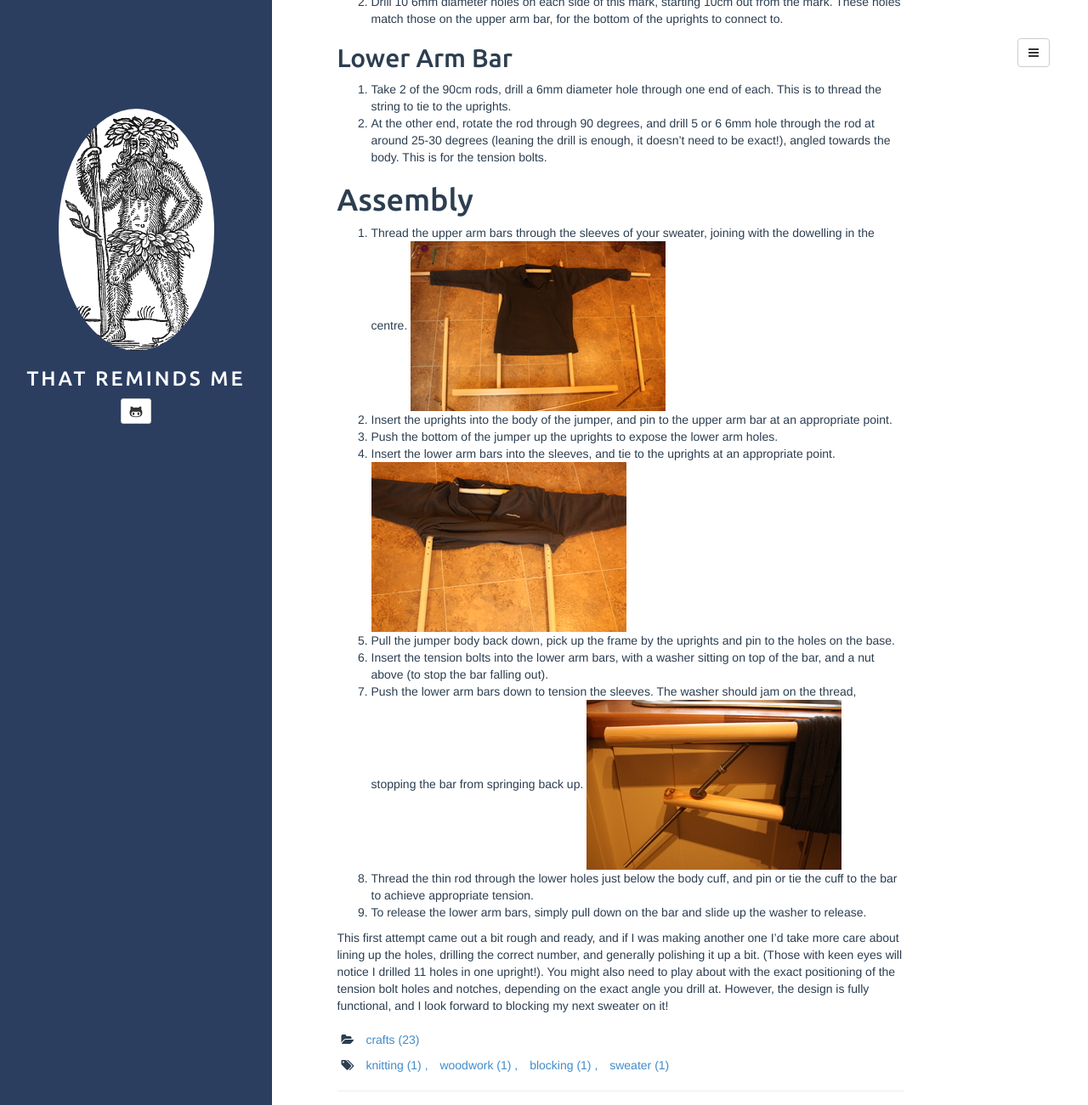
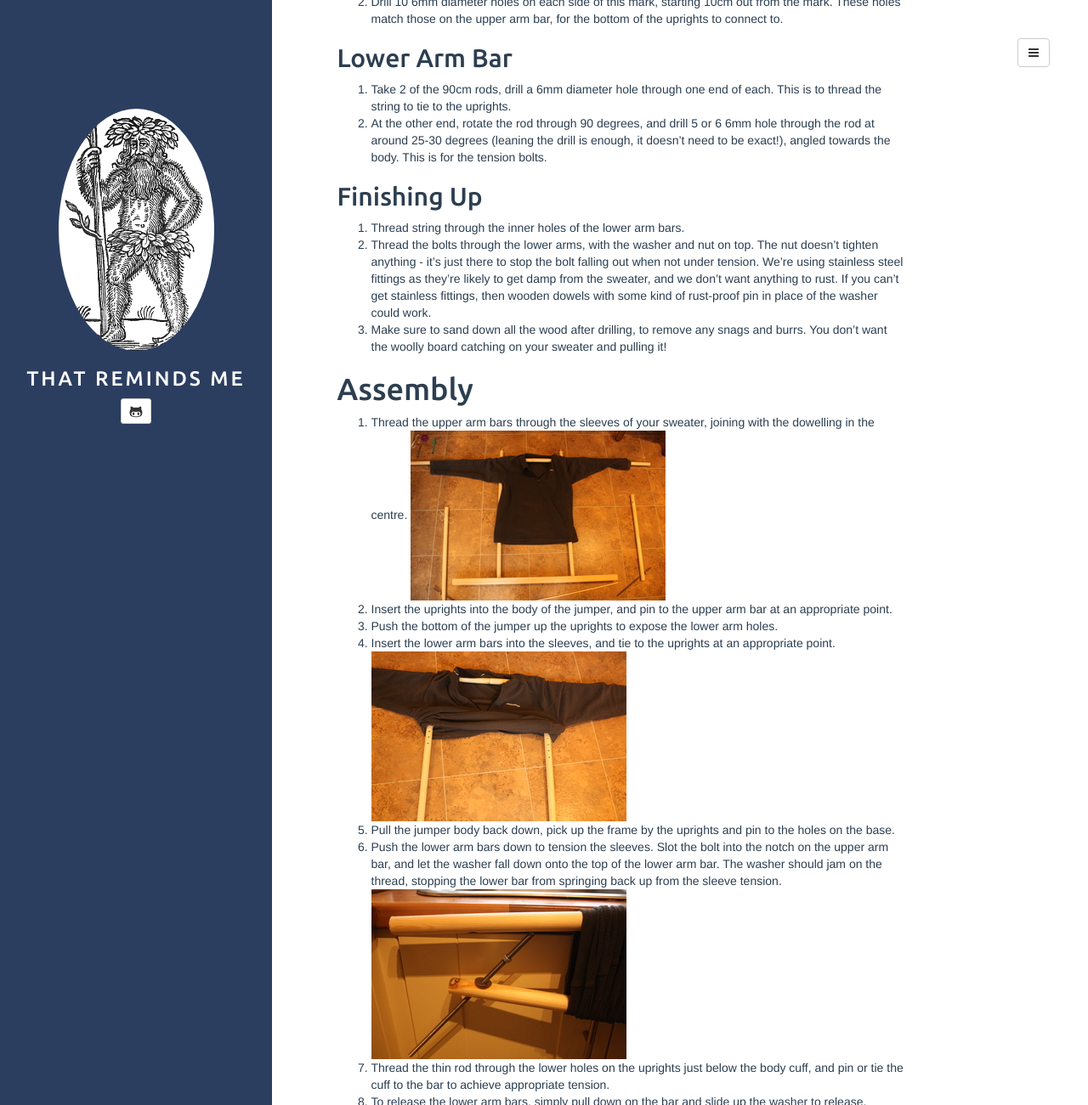
Before and after one commit to mrichar1/thatremindsme, a Jekyll site: the page built from _posts/2016-12-09-Making a Woolly Board.md, in a window 1280 px wide and 1400 px high, scrolled down 1746 px, cut to the strip 0-1301 px from the top of the window. Shown: the whole strip at 85% size. Built offline with Jekyll 4.4.1, drawn with Linux system fonts in a browser that asks for light colours; some of the changed text lies outside the part shown.

Commit message:
More detail on tidying up and tension bolts.

```diff
--- a/_posts/2016-12-09-Making a Woolly Board.md
+++ b/_posts/2016-12-09-Making a Woolly Board.md
@@ -19,12 +19,12 @@ I subsequently discovered that you can get such a thing as a woolly board or swe
 * 9 dowelling pieces:  5cm long, 6mm diameter - to make dowel pegs.
 * 1 dowelling piece:  90cm long, 6mm diameter  - to make the bottom bar to pin the sweater body cuff to.
 *1 piece of scrap wood - at least 90cm long, and 3cm thick, of any width, to make a base/stand.
-* 2 long (25cm or more) M6 bolts or threaded rods. (M8 will also do, but you'll need an 8mm drill bit too).
-* 2 washers to fit thread.
-* 2 nuts to fit thread.
+* 2 long (25cm or more) stainless steel M6 bolts or threaded rods. (M8 will also do, but you'll need an 8mm drill bit too).
+* 2 washers to fit thread (also stainless steel).
+* 2 nuts to fit thread (also stainless steel).
 * String
 
-You will also need a drill with 6 and  7mm wood drill bits.
+You will also need a drill with 6 and 7mm wood drill bits.
 
 
 # Instructions
@@ -52,6 +52,14 @@ You will also need a drill with 6 and  7mm wood drill bits.
 1. Take 2 of the 90cm rods, drill a 6mm diameter hole through one end of each. This is to thread the string to tie to the uprights.
 2. At the other end, rotate the rod through 90 degrees, and drill 5 or 6 6mm hole through the rod at around 25-30 degrees (leaning the drill is enough, it doesn't need to be exact!), angled towards the body. This is for the tension bolts.
 
+## Finishing Up
+
+1. Thread string through the inner holes of the lower arm bars.
+2. Thread the bolts through the lower arms, with the washer and nut on top. The nut doesn't tighten anything - it's just there to stop the bolt falling out when not under tension.
+We're using stainless steel fittings as they're likely to get damp from the sweater, and we don't want anything to rust. If you can't get stainless fittings, then wooden dowels with some kind of rust-proof pin in place of the washer could work.
+3. Make sure to sand down all the wood after drilling, to remove any snags and burrs. You don't want the woolly board catching on your sweater and pulling it!
+
+
 # Assembly
 
 1. Thread the upper arm bars through the sleeves of your sweater, joining with the dowelling in the centre.
@@ -61,10 +69,9 @@ You will also need a drill with 6 and  7mm wood drill bits.
 4. Insert the lower arm bars into the sleeves, and tie to the uprights at an appropriate point.
 [![Lower arm bar]({{ site.BASE_PATH }}/assets/media/images/2016/12/woolly_board_lower_arm-300x200.jpg)]({{ site.BASE_PATH }}/assets/media/images/2016/12/woolly_board_lower_arm.jpg)
 5. Pull the jumper body back down, pick up the frame by the uprights and pin to the holes on the base.
-6. Insert the tension bolts into the lower arm bars, with a washer sitting on top of the bar, and a nut above (to stop the bar falling out).
-7. Push the lower arm bars down to tension the sleeves. The washer should jam on the thread, stopping the bar from springing back up.
+6. Push the lower arm bars down to tension the sleeves. Slot the bolt into the notch on the upper arm bar, and let the washer fall down onto the top of the lower arm bar. The washer should jam on the thread, stopping the lower bar from springing back up from the sleeve tension.
 [![Tension Bolt]({{ site.BASE_PATH }}/assets/media/images/2016/12/woolly_board_tension-300x200.jpg)]({{ site.BASE_PATH }}/assets/media/images/2016/12/woolly_board_tension.jpg)
-8. Thread the thin rod through the lower holes just below the body cuff, and pin or tie the cuff to the bar to achieve appropriate tension.
-9. To release the lower arm bars, simply pull down on the bar and slide up the washer to release.
+7. Thread the thin rod through the lower holes on the uprights just below the body cuff, and pin or tie the cuff to the bar to achieve appropriate tension.
+8. To release the lower arm bars, simply pull down on the bar and slide up the washer to release.
 
 This first attempt came out a bit rough and ready, and if I was making another one I'd take more care about lining up the holes, drilling the correct number, and generally polishing it up a bit. (Those with keen eyes will notice I drilled 11 holes in one upright!). You might also need to play about with the exact positioning of the tension bolt holes and notches, depending on the exact angle you drill at. However, the design is fully functional, and I look forward to blocking my next sweater on it!
```
